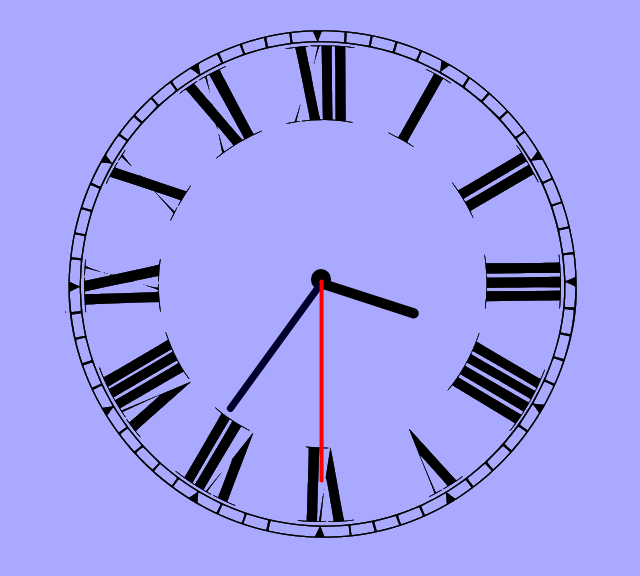
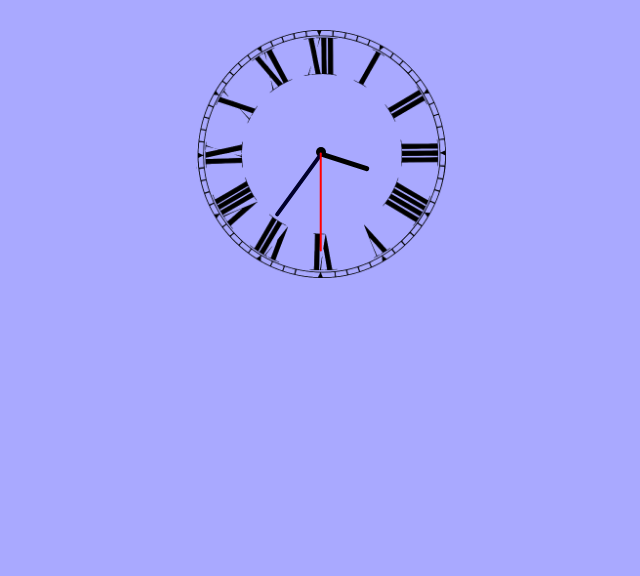
Before and after one commit to rahulkumarjhamtani/sundial, a browser extension: page index.html in a window 1280 px wide. Shown: the whole page, without its empty margins (319-959 px from the left). Drawn offline with Linux system fonts and the light colour scheme.

Commit message:
height-width

```diff
--- a/style.css
+++ b/style.css
@@ -4,8 +4,8 @@ body
 }
 .container
 {
-    height:40vw;
-    width:40vw;
+    height:250px;
+    width:250px;
     position:relative;
     background:url("clock.png") no-repeat;
     background-size: 100%;
```
